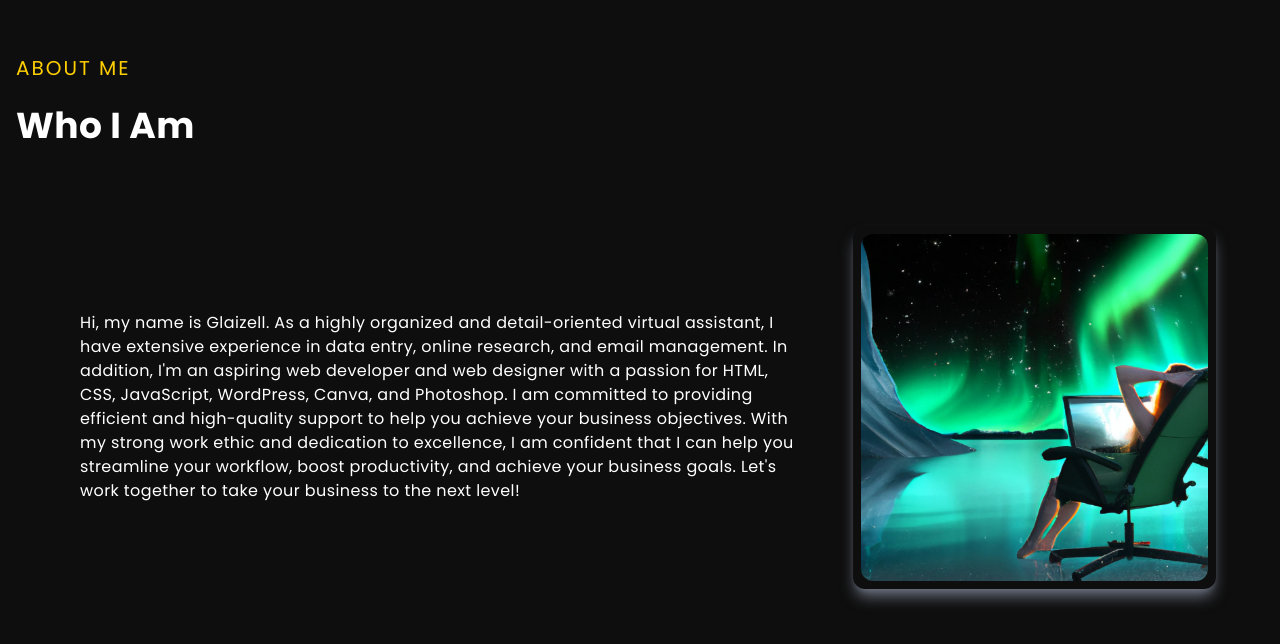
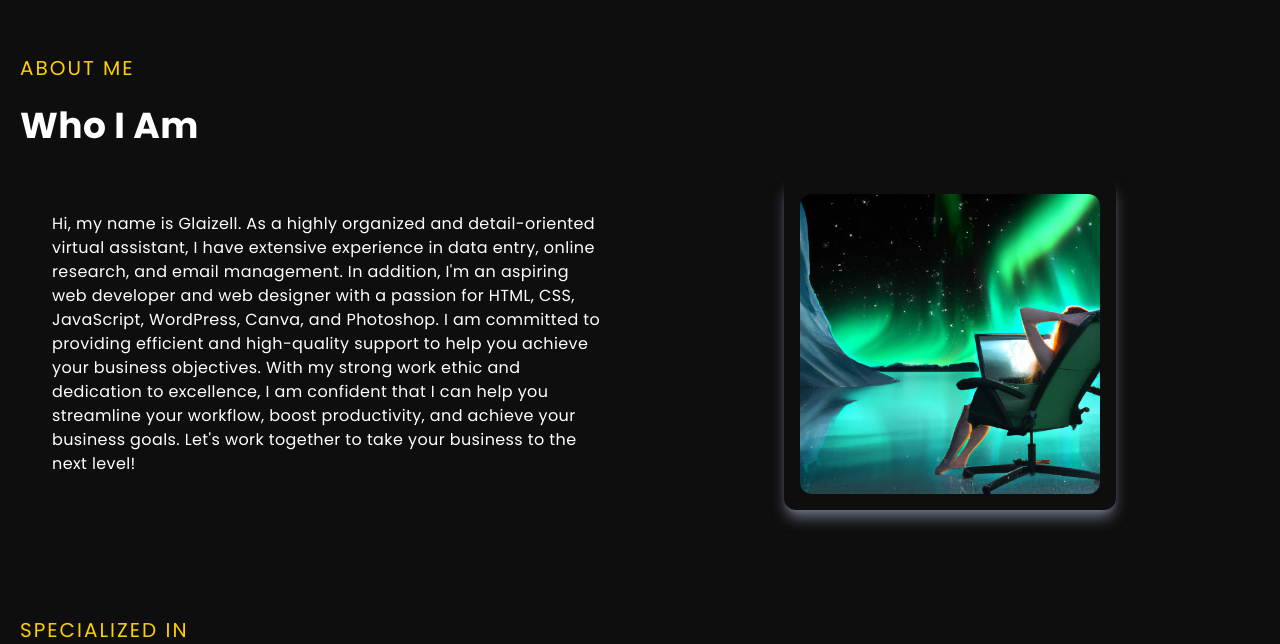
Before and after one commit to glaizell/va-portfolio, a Next.js app: page / in a window 1280 px wide. Shown: the part 836-1480 px from the top of the page. Built offline with nearby package versions, Linux system fonts and the light colour scheme.

Commit message:
Update About me Bio

```diff
--- a/components/AboutMe.jsx
+++ b/components/AboutMe.jsx
@@ -3,16 +3,16 @@ import selfPhoto from '/public/assets/photo.png';
 
 function AboutMe() {
   return (
-    <div id='about' className='container'>
-      <div>
+    <div id='about' className='w-full p-4 pt-[90px]'>
+      <div className='max-w-[1240px] m-auto'>
         <div className='mb-8'>
           <p className='mb-6 uppercase text-xl tracking-widest text-[#FFD000]'>
             About Me
           </p>
           <h2>Who I Am</h2>
         </div>
-        <div className='lg:grid grid-cols-3 gap-8 max-w-full md:p-12'>
-          <div className='px-4 col-span-2 lg:flex justify-center items-center mt-8 lg:mt-0'>
+        <div className='lg:grid grid-cols-2 max-w-full '>
+          <div className='px-8 lg:flex justify-center items-center md:mb-0 mb-6'>
             <p>
               Hi, my name is Glaizell. As a highly organized and detail-oriented
               virtual assistant, I have extensive experience in data entry,
@@ -28,8 +28,14 @@ function AboutMe() {
             </p>
           </div>
 
-          <div className='hidden w-full h-auto m-auto shadow-lg p-2 shadow-gray-500 rounded-xl lg:flex items-center justify-center hover:scale-105 ease-in duration-300'>
-            <Image src={selfPhoto} alt='selfPhoto' className='rounded-xl' />
+          <div className=' m-auto md:shadow-lg md:shadow-gray-500 p-4 rounded-xl flex items-center justify-center hover:scale-105 ease-in duration-300'>
+            <Image
+              src={selfPhoto}
+              alt='selfPhoto'
+              className='rounded-xl'
+              width={300}
+              height={300}
+            />
           </div>
         </div>
       </div>
--- a/components/MyServices.jsx
+++ b/components/MyServices.jsx
@@ -8,15 +8,15 @@ import VirtualAssistant from '/public/assets/services/VirtualAssistant.svg';
 
 function MyServices() {
   return (
-    <div id='skills' className='container'>
-      <div>
+    <div id='skills' className='w-full p-4 pt-[90px]'>
+      <div className='max-w-[1240px] m-auto'>
         <div className='mb-12'>
           <p className='mb-6 uppercase text-xl tracking-widest text-[#FFD000]'>
             Specialized In
           </p>
           <h2>What I Offer</h2>
         </div>
-        <div className='max-w-full m-auto grid sm:grid-cols-2 lg:grid-cols-3 gap-12 p-4'>
+        <div className='max-w-full m-auto grid sm:grid-cols-2 lg:grid-cols-3 sm:gap-8 gap-y-8 p-4'>
           <div className='services-grid'>
             <div className='flex justify-center items-center'>
               <DataEntry className='services-svg' />
--- a/styles/globals.css
+++ b/styles/globals.css
@@ -5,6 +5,7 @@
 html {
   --scroll-behavior: smooth !important;
   scroll-behavior: smooth !important;
+  overflow-x: hidden;
 }
 @layer base {
   body {
@@ -41,7 +42,7 @@ html {
     @apply text-xs sm:text-sm md:text-base mb-4 leading-normal;
   }
   p {
-    @apply text-xs sm:text-sm md:text-base leading-normal;
+    @apply text-xs sm:text-sm md:text-base leading-relaxed;
   }
   body::-webkit-scrollbar {
     width: 0.5rem;
```
